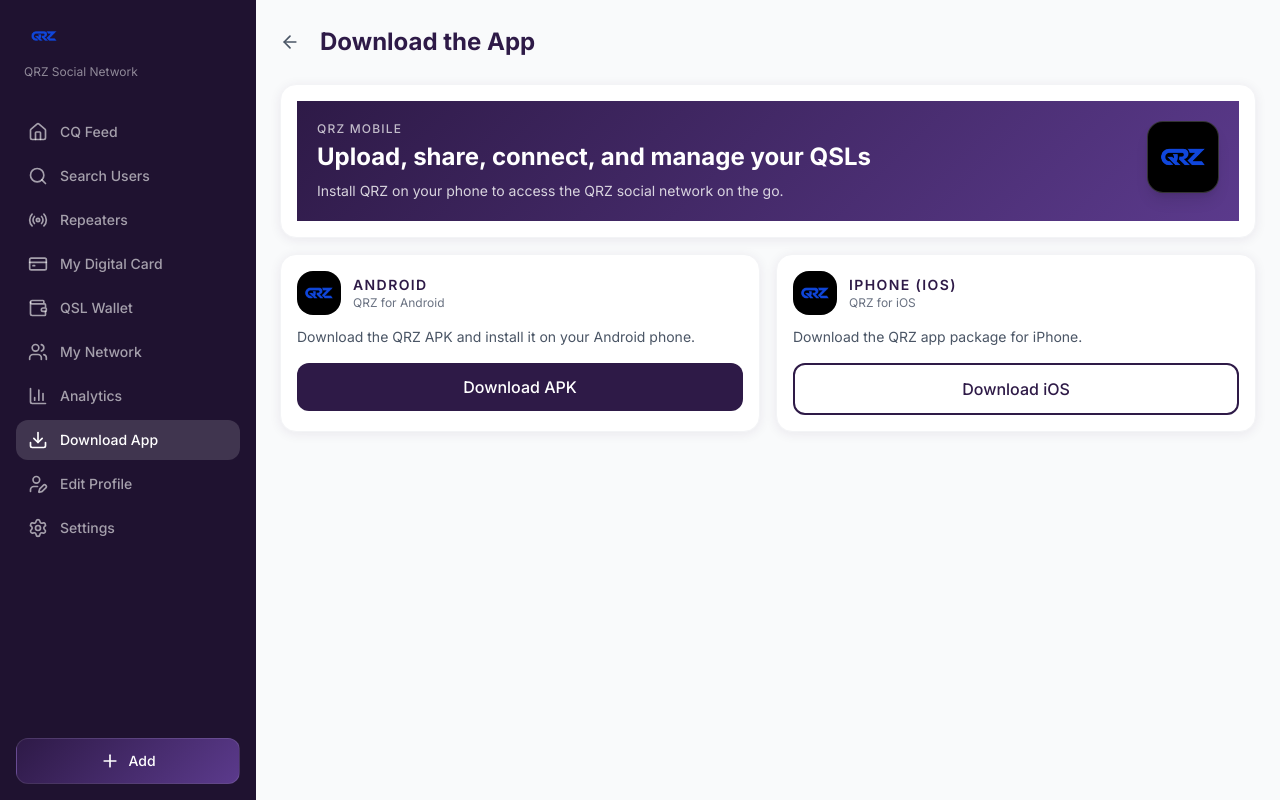
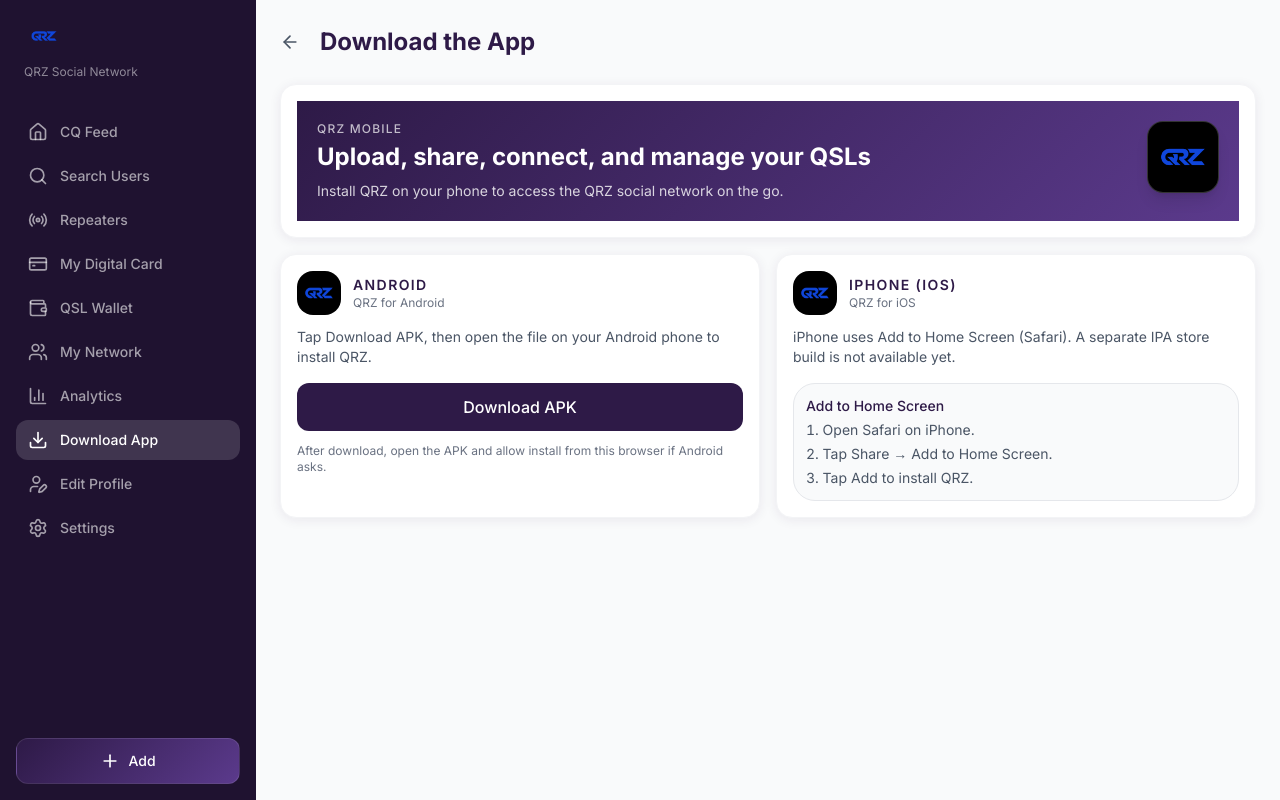
Before and after one commit to asim007464/qrz, a Next.js app: page /download in a window 1280 px wide. Built offline with nearby package versions, Linux system fonts and the light colour scheme; no server answers; the database is empty.

Commit message:
Add installable QRZ Android APK and unblock PWA assets.
Ship a signed APK for direct download and stop auth middleware from blocking the web manifest.

```diff
--- a/src/app/download/page.tsx
+++ b/src/app/download/page.tsx
@@ -9,10 +9,10 @@
 import { AppIcon } from "@/components/AppIcon";
 import { useSiteCopy } from "@/hooks/useSiteCopy";
 
-function startDownload(href: string) {
+function startDownload(href: string, filename: string) {
   const anchor = document.createElement("a");
   anchor.href = href;
-  anchor.setAttribute("download", href.endsWith("ios-ipa") ? "QRZ.ipa" : "QRZ.apk");
+  anchor.setAttribute("download", filename);
   anchor.rel = "noopener";
   document.body.appendChild(anchor);
   anchor.click();
@@ -25,8 +25,9 @@
   const { t } = useSiteCopy();
 
   useEffect(() => {
-    if (platform === "android") startDownload("/download/android-apk");
-    if (platform === "ios") startDownload("/download/ios-ipa");
+    if (platform === "android") {
+      startDownload("/download/android-apk", "QRZ.apk");
+    }
   }, [platform]);
 
   return (
@@ -67,11 +68,14 @@
               <Button
                 size="lg"
                 className="w-full"
-                onClick={() => startDownload("/download/android-apk")}
+                onClick={() => startDownload("/download/android-apk", "QRZ.apk")}
               >
                 {t("download.android_cta")}
               </Button>
             </div>
+            <p className="text-xs text-gray-500 mt-3">
+              After download, open the APK and allow install from this browser if Android asks.
+            </p>
           </Card>
 
           <Card className="p-4">
@@ -85,15 +89,13 @@
               </div>
             </div>
             <p className="text-sm text-gray-600">{t("download.ios_body")}</p>
-            <div className="mt-4">
-              <Button
-                variant="outline"
-                size="lg"
-                className="w-full"
-                onClick={() => startDownload("/download/ios-ipa")}
-              >
-                {t("download.ios_cta")}
-              </Button>
+            <div className="mt-4 rounded-lg border border-gray-200 bg-gray-50 p-3 text-sm text-gray-600">
+              <p className="font-medium text-ham-purple mb-1">Add to Home Screen</p>
+              <ol className="list-decimal list-inside space-y-1">
+                <li>Open Safari on iPhone.</li>
+                <li>Tap Share → Add to Home Screen.</li>
+                <li>Tap Add to install QRZ.</li>
+              </ol>
             </div>
           </Card>
         </div>
--- a/src/components/home/DownloadAppCard.tsx
+++ b/src/components/home/DownloadAppCard.tsx
@@ -88,20 +88,11 @@
           >
             {t("home.download_android_cta")}
           </Button>
-          <Button
-            variant="outline"
-            className="w-full sm:w-auto flex-1 sm:flex-none"
-            onClick={() => {
-              const a = document.createElement("a");
-              a.href = "/download/ios-ipa";
-              a.setAttribute("download", "QRZ.ipa");
-              document.body.appendChild(a);
-              a.click();
-              a.remove();
-            }}
-          >
-            {t("home.download_ios_cta")}
-          </Button>
+          <a href="/download?platform=ios" className="flex-1 sm:flex-none">
+            <Button variant="outline" className="w-full">
+              {t("home.download_ios_cta")}
+            </Button>
+          </a>
         </div>
       </div>
     </Card>
--- a/src/lib/siteCopy.ts
+++ b/src/lib/siteCopy.ts
@@ -189,12 +189,14 @@
   "download.body": "Install QRZ on your phone to access the QRZ social network on the go.",
   "download.android_title": "Android",
   "download.android_subtitle": "QRZ for Android",
-  "download.android_body": "Download the QRZ APK and install it on your Android phone.",
+  "download.android_body":
+    "Tap Download APK, then open the file on your Android phone to install QRZ.",
   "download.android_install_cta": "Install QRZ App",
   "download.android_cta": "Download APK",
   "download.ios_title": "iPhone (iOS)",
   "download.ios_subtitle": "QRZ for iOS",
-  "download.ios_body": "Download the QRZ app package for iPhone.",
+  "download.ios_body":
+    "iPhone uses Add to Home Screen (Safari). A separate IPA store build is not available yet.",
   "download.ios_install_cta": "Add to Home Screen",
   "download.ios_cta": "Download iOS",
   "download.home_screen_title": "App icon on your home screen",
```
Also changed, not shown: 2 other files (tests, documents, lock files or other folders).
